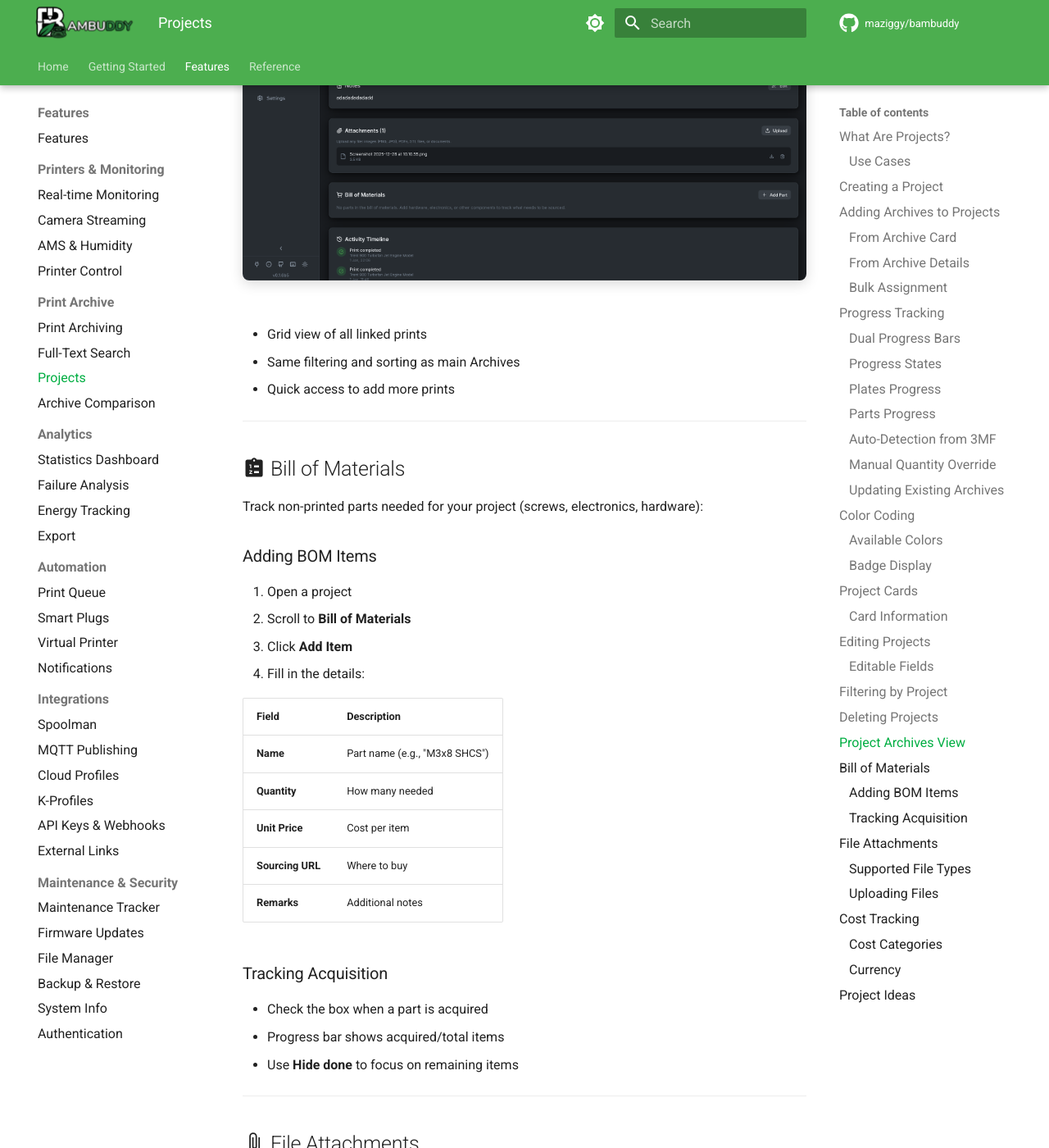
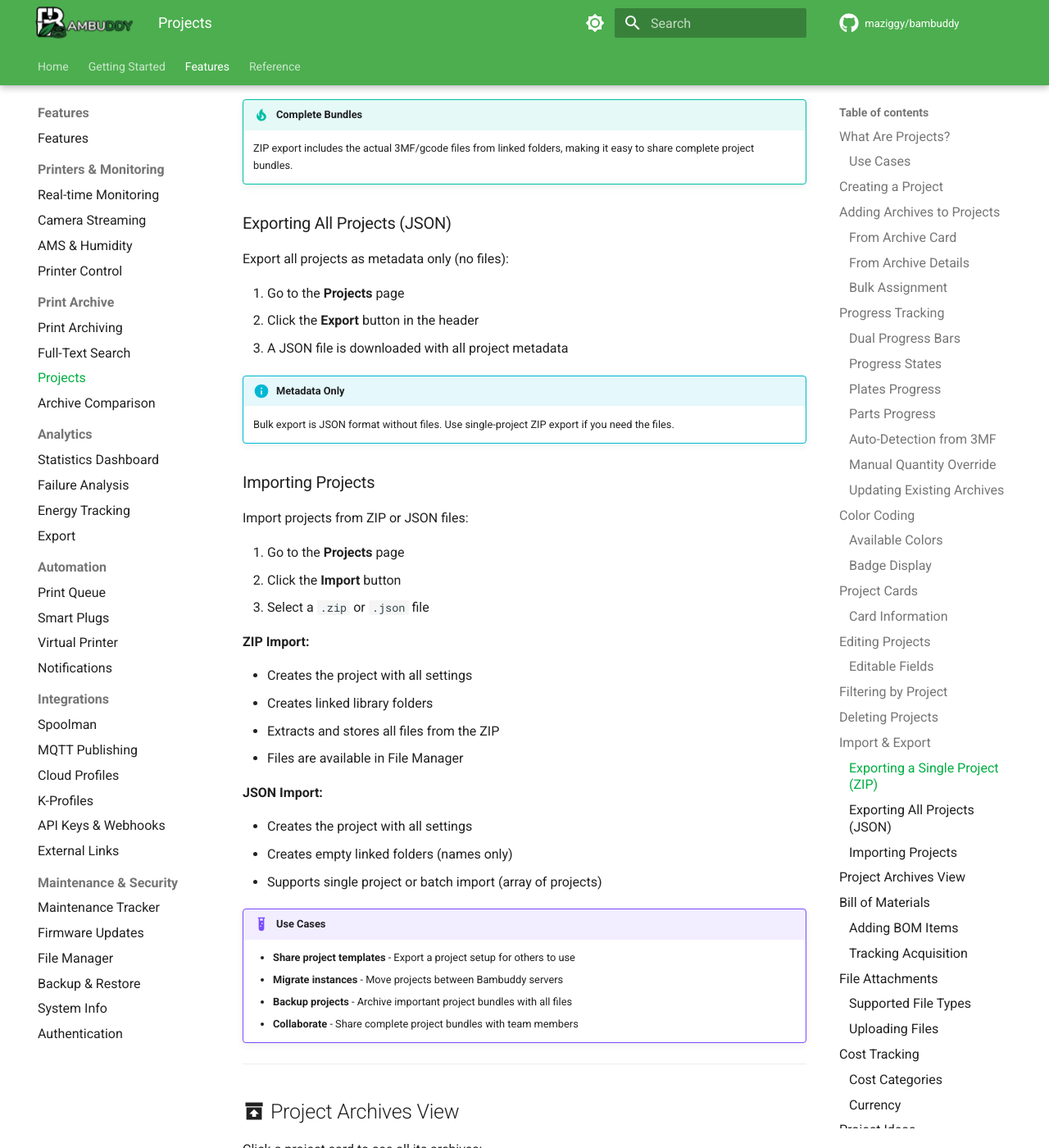
Before and after one commit to maziggy/bambuddy-wiki, an MkDocs documentation site: the page built from docs/features/projects.md, in a window 1280 px wide and 1400 px high, scrolled down 8051 px. Shown: the whole window at 82% size. Built offline with MkDocs 1.6.1 and Material for MkDocs 9.7.7, drawn with Linux system fonts in a browser that asks for light colours; comment, search, counter and statistics services are not loaded; the version menu is left out; some of the changed text lies outside the part shown.

Commit message:
Updated Wiki

```diff
--- a/docs/features/projects.md
+++ b/docs/features/projects.md
@@ -265,6 +265,63 @@ Deleting a project:
 
 ---
 
+## :material-export: Import & Export
+
+Share projects between Bambuddy instances or backup your project data.
+
+### Exporting a Single Project (ZIP)
+
+Export a complete project bundle including all files from linked library folders:
+
+1. Open the project detail page
+2. Click the **Export** button
+3. A ZIP file is downloaded containing:
+   - `project.json` - Project settings, BOM items, and folder metadata
+   - `files/` - All files from linked library folders
+
+!!! tip "Complete Bundles"
+    ZIP export includes the actual 3MF/gcode files from linked folders, making it easy to share complete project bundles.
+
+### Exporting All Projects (JSON)
+
+Export all projects as metadata only (no files):
+
+1. Go to the **Projects** page
+2. Click the **Export** button in the header
+3. A JSON file is downloaded with all project metadata
+
+!!! info "Metadata Only"
+    Bulk export is JSON format without files. Use single-project ZIP export if you need the files.
+
+### Importing Projects
+
+Import projects from ZIP or JSON files:
+
+1. Go to the **Projects** page
+2. Click the **Import** button
+3. Select a `.zip` or `.json` file
+
+**ZIP Import:**
+
+- Creates the project with all settings
+- Creates linked library folders
+- Extracts and stores all files from the ZIP
+- Files are available in File Manager
+
+**JSON Import:**
+
+- Creates the project with all settings
+- Creates empty linked folders (names only)
+- Supports single project or batch import (array of projects)
+
+!!! example "Use Cases"
+    - **Share project templates** - Export a project setup for others to use
+    - **Migrate instances** - Move projects between Bambuddy servers
+    - **Backup projects** - Archive important project bundles with all files
+    - **Collaborate** - Share complete project bundles with team members
+
+---
+
 ## :material-archive-arrow-up: Project Archives View
 
 Click a project card to see all its archives:
```
